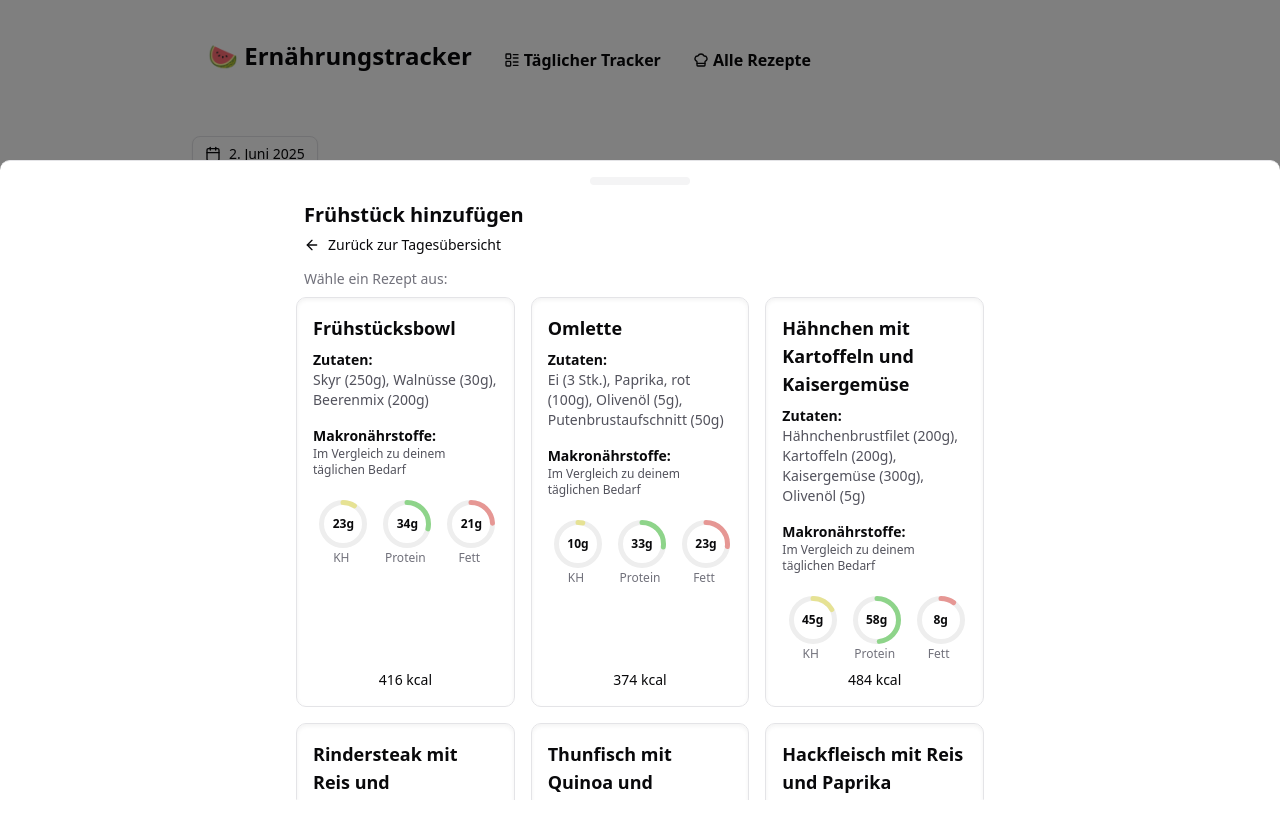
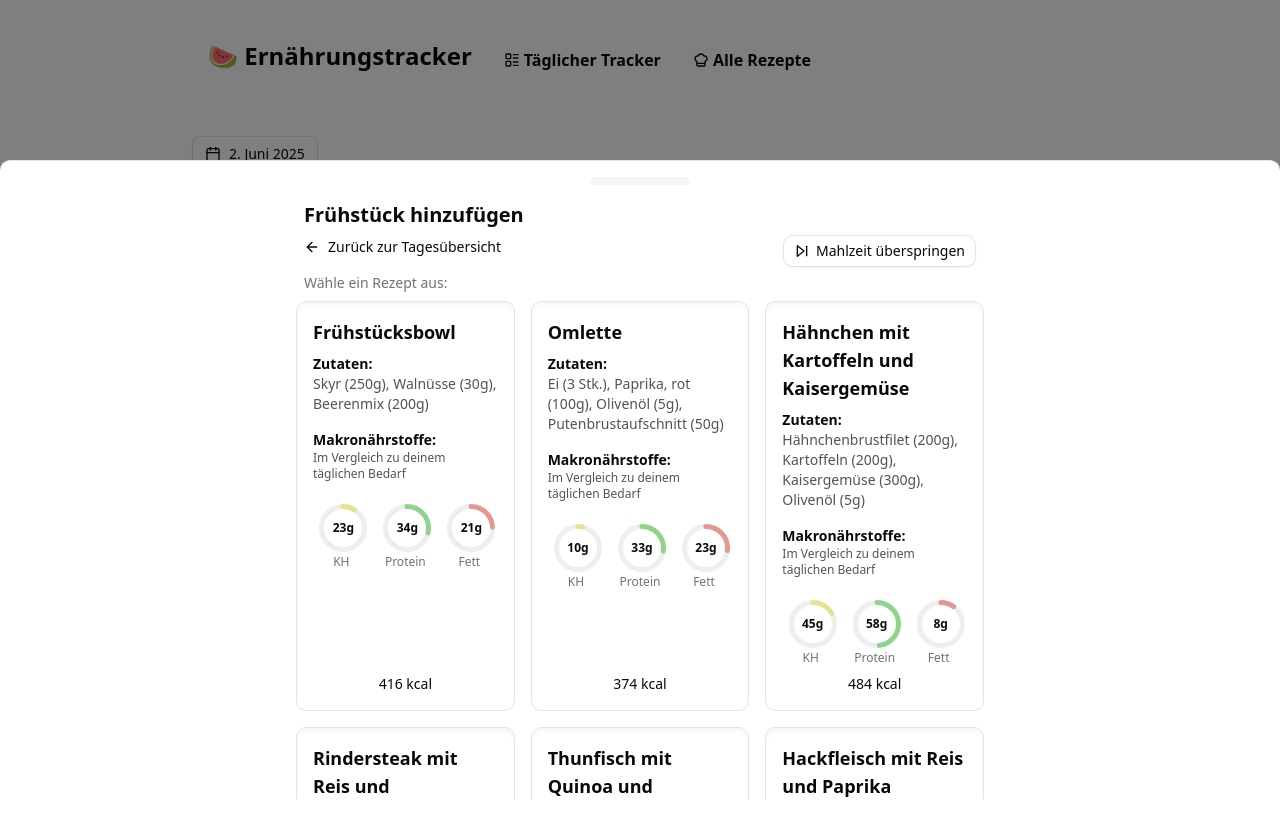
Before and after one commit to luisoos/food-tracker, a Next.js app: page / in a window 1280 px wide. Both pictures are taken after a click on the button 316 px from the left and 747 px from the top of the page. Shown: the top 838 px of the page. Built offline with nearby package versions, Linux system fonts and the light colour scheme; no server answers.

Commit message:
✨ feat: skip meals using a button inside the drawer

```diff
--- a/src/components/tracker/recipe-selector.tsx
+++ b/src/components/tracker/recipe-selector.tsx
@@ -13,7 +13,7 @@ import { Button } from '../ui/button';
 import IngredientList from './ingredient-list';
 import RecipeList from './recipe-list';
 import { motion, AnimatePresence } from 'framer-motion';
-import { ArrowLeft, Ban, Plus } from 'lucide-react';
+import { ArrowLeft, Ban, Plus, SkipForward } from 'lucide-react';
 import { Macros, MealType, Recipe } from '@/lib/types';
 import { useDailyPlanStore } from '@/stores/daily-tracker';
 import { useRecipe } from '@/hooks/useRecipeById';
@@ -35,6 +35,7 @@ export default function RecipeSelector({
     const dailyPlan = useDailyPlanStore((state) => state.dailyPlan);
     const addMeal = useDailyPlanStore((state) => state.addMeal);
     const editMeal = useDailyPlanStore((state) => state.editMeal);
+    const skipMeal = useDailyPlanStore((state) => state.skipMeal);
     const [recipeId, setRecipeId] = useState<string | undefined>(undefined);
     const { data: recipe } = useRecipe(recipeId || '');
     const [recipeWithUpdatedMacros, setRecipeWithUpdatedMacros] =
@@ -104,12 +105,13 @@ export default function RecipeSelector({
                             recipeName={recipe?.name}
                         />
                     </DrawerTitle>
-                    <button
+                    <div className="sm:flex sm:space-between"><button
                         onClick={() => setRecipeId(undefined)}
                         className='cursor-pointer flex items-center gap-2 text-sm font-medium pl-0 mr-auto mb-2 underline-offset-4 hover:underline'>
                         <ArrowLeft size={16} /> Zurück zur{' '}
                         {recipeId ? 'Rezeptauswahl' : 'Tagesübersicht'}
                     </button>
+                    <Button variant='outline' size='sm' onClick={() => skipMeal(currentMealType)}><SkipForward />Mahlzeit überspringen</Button></div>
                     <DrawerDescription>
                         {!recipeId
                             ? 'Wähle ein Rezept aus:'
--- a/src/stores/daily-tracker.ts
+++ b/src/stores/daily-tracker.ts
@@ -12,6 +12,7 @@ type Store = {
     editMeal: (meal: Meal) => void;
     removeMeal: (mealType: MealType) => void;
     updateTotalMacros: () => void;
+    skipMeal: (mealType: MealType) => void;
 };
 
 const calculateTotalMacros = (meals: Meal[]): Macros => {
@@ -163,4 +164,44 @@ export const useDailyPlanStore = create<Store>((set, get) => ({
 
         get().setDailyPlan(updatedPlan);
     },
+    skipMeal: (mealType: MealType) => {
+        const currentPlan = get().dailyPlan;
+        if (!currentPlan) return;
+
+        // Define a special skipped recipe
+        const skippedRecipe = {
+            id: `skipped-${mealType}`,
+            name: 'Übersprungen',
+            ingredients: [],
+            totalMacros: { protein: 0, carbs: 0, fat: 0 },
+            totalCalories: 0,
+        };
+
+        const meal = {
+            type: mealType,
+            recipe: skippedRecipe,
+        };
+
+        // Remove any existing meal of this type, then add the skipped meal
+        const updatedPlan = {
+            ...currentPlan,
+            meals: [
+                ...currentPlan.meals.filter((m) => m.type !== mealType),
+                meal,
+            ],
+        };
+
+        // Update total macros
+        const totalMacros = calculateTotalMacros(updatedPlan.meals);
+        updatedPlan.totalMacros = totalMacros;
+
+        // Update remaining macros
+        updatedPlan.remainingMacros = {
+            protein: currentPlan.goal.macros.protein - totalMacros.protein,
+            carbs: currentPlan.goal.macros.carbs - totalMacros.carbs,
+            fat: currentPlan.goal.macros.fat - totalMacros.fat,
+        };
+
+        get().setDailyPlan(updatedPlan);
+    },
 }));
```
